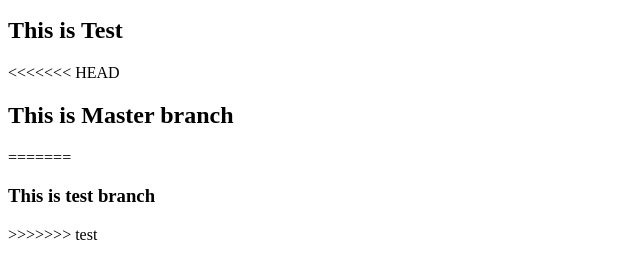
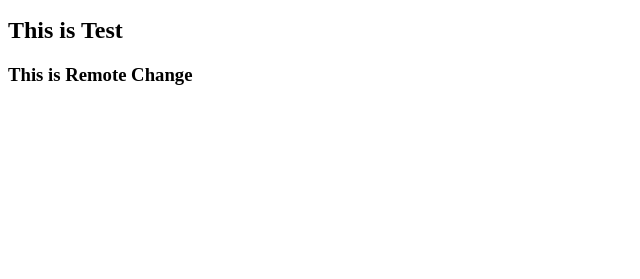
Before and after one commit to mohanraz81/webtest, a plain HTML site: page index.html in a window 1280 px wide. Shown: the part 155-434 px from the top of the page, without its empty margins (0-640 px from the left). Drawn offline with Linux system fonts and the light colour scheme.

Commit message:
Remote Change

```diff
--- a/index.html
+++ b/index.html
@@ -2,8 +2,4 @@
 <h1>This is non test</h1>
 <h2>test</h2>
 <h2> This is Test</h2>
-<<<<<<< HEAD
-<h2>This is Master branch</h2>
-=======
-<h3> This is test branch</h3>
->>>>>>> test
+<h3> This is Remote Change<h3>
```
